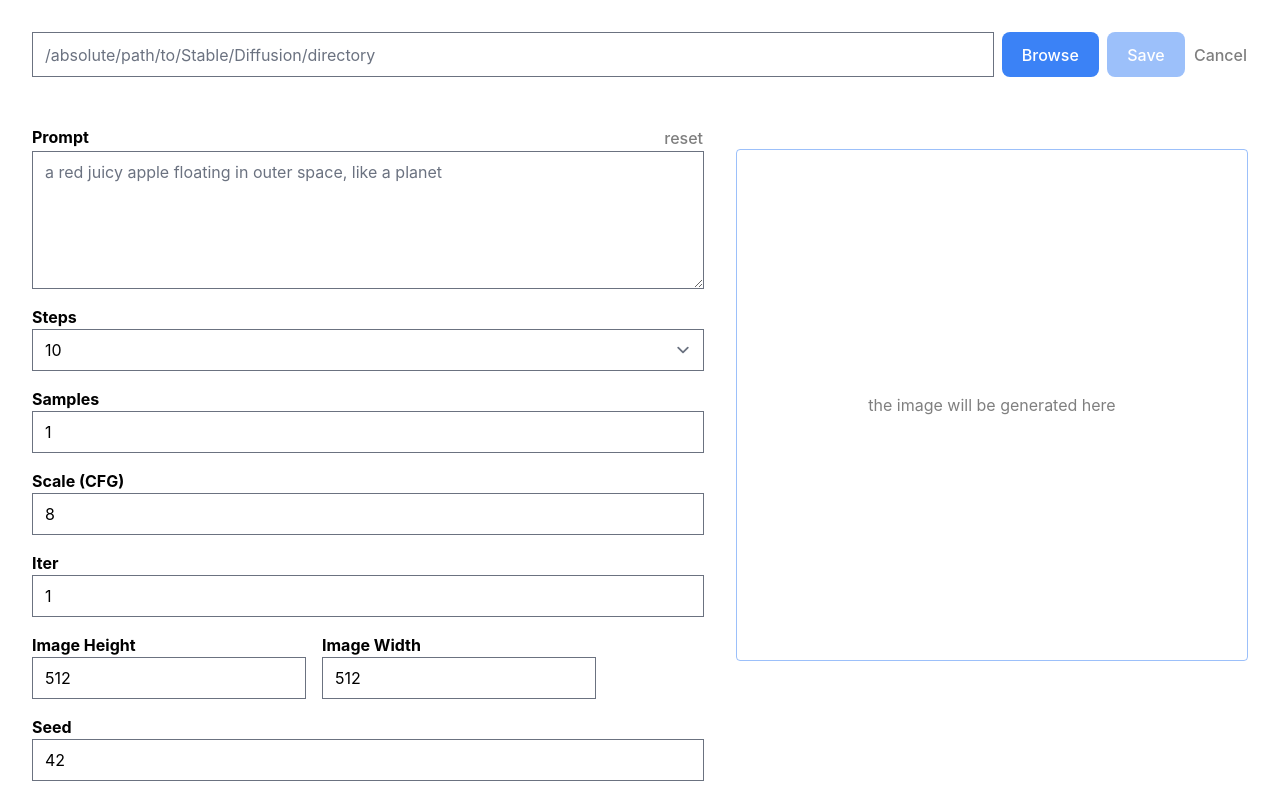
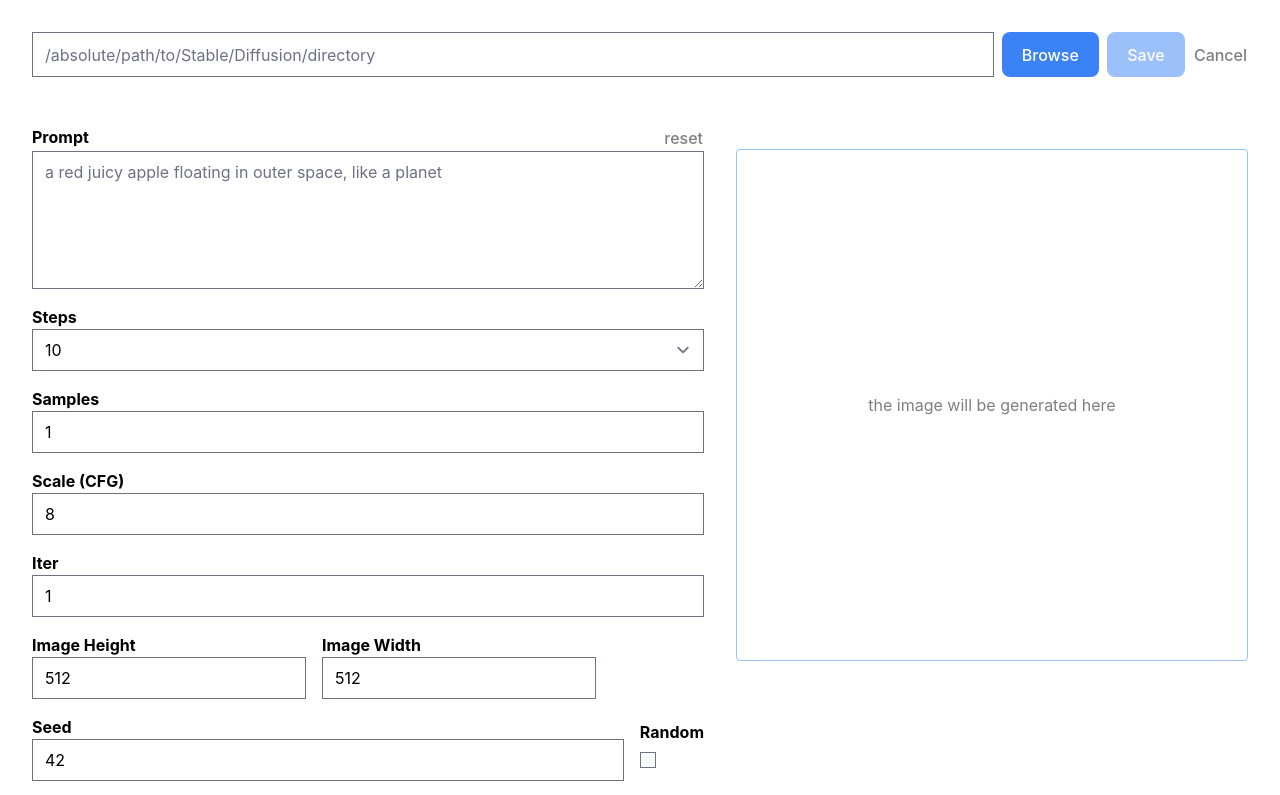
Before and after one commit to breadthe/sd-buddy, a Svelte app: page / in a window 1280 px wide. Shown: the top 795 px of the page. Built offline with nearby package versions, Linux system fonts and the light colour scheme.

Commit message:
Random seed (per run) checkbox

```diff
--- a/src/Generate.svelte
+++ b/src/Generate.svelte
@@ -41,6 +41,7 @@
   let defaultSeed: number = 42; // --seed default 42, set to -1 for random
   let seed: number = defaultSeed; // selected seed
   let maxSeed: number = 4294967295;
+  let randomSeed: boolean = false;
 
   // parameters for generating multiple images with the same settings
   let copiesOptions: number[] = [1, 2, 3, 4, 5, 6, 7, 8, 9, 10];
@@ -132,6 +133,12 @@
       elapsed = Math.floor(new Date().getTime() - startTimer.getTime());
     }, 100);
 
+    // generate a random seed between 0 and maxSeed
+    let tmpSeed = seed
+    if (randomSeed) {
+        tmpSeed = Math.floor(Math.random() * maxSeed)
+    }
+
     const run: Run = {
       id: uuidv4(),
       prompt,
@@ -141,7 +148,7 @@
       iter,
       height,
       width,
-      seed,
+      seed: tmpSeed,
       started_at: startTimer,
       rating: Rating.One,
     };
@@ -332,11 +339,19 @@
         </div>
       {/if}
 
-      <label class="flex flex-col">
-        <span class="font-bold">Seed</span>
+      <div class="flex items-center justify-between gap-4">
+          <label class="flex-1 flex flex-col">
+            <span class="font-bold">Seed</span>
 
-        <input type="number" bind:value={seed} min="-1" max={maxSeed} />
-      </label>
+            <input type="number" bind:value={seed} min="-1" max={maxSeed} />
+          </label>
+
+          <label class="flex flex-col text-right">
+            <span class="font-bold">Random</span>
+
+            <input type="checkbox" bind:checked={randomSeed} class="my-2 border" />
+          </label>
+      </div>
     </div>
 
     <div class="flex items-center justify-between gap-4">
```
